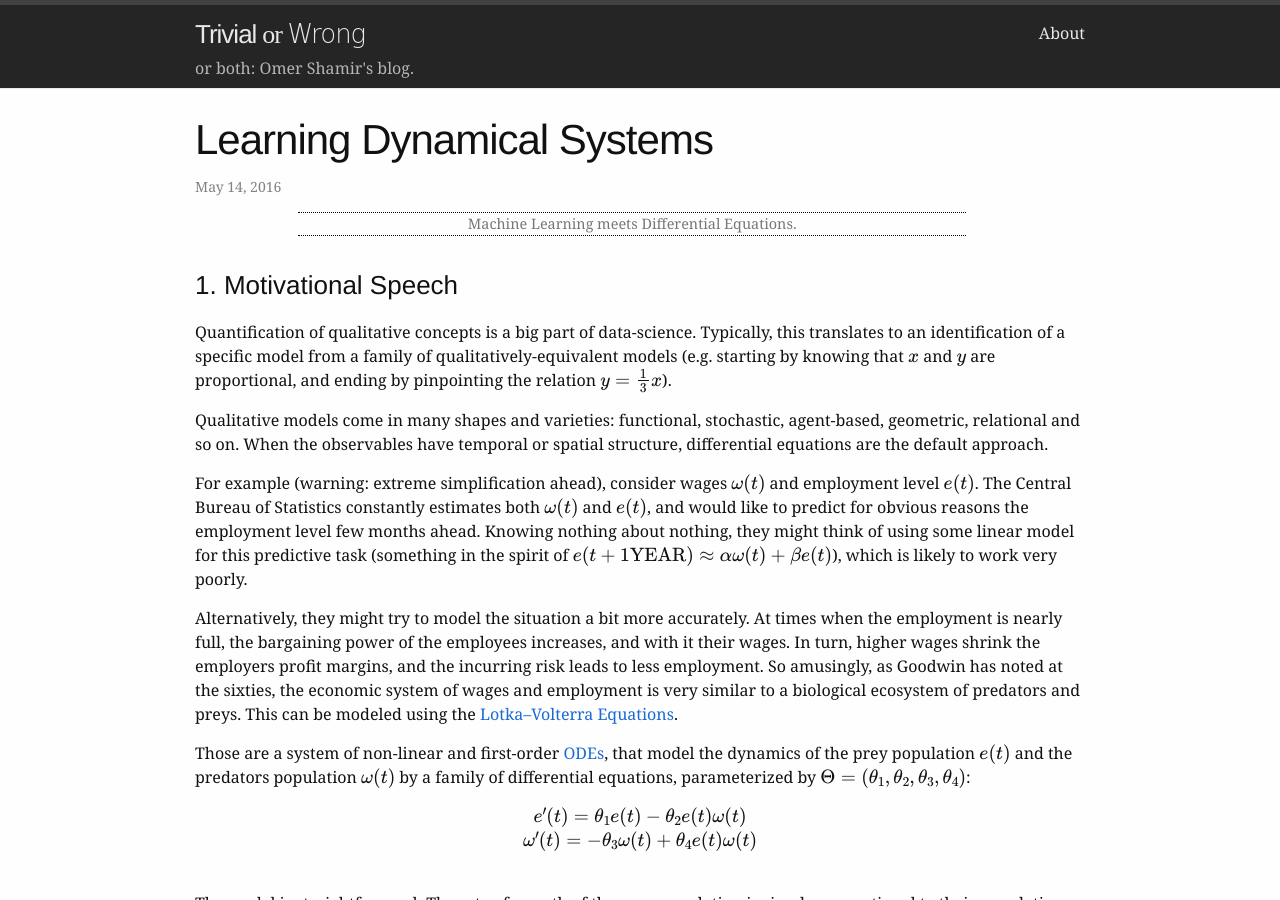
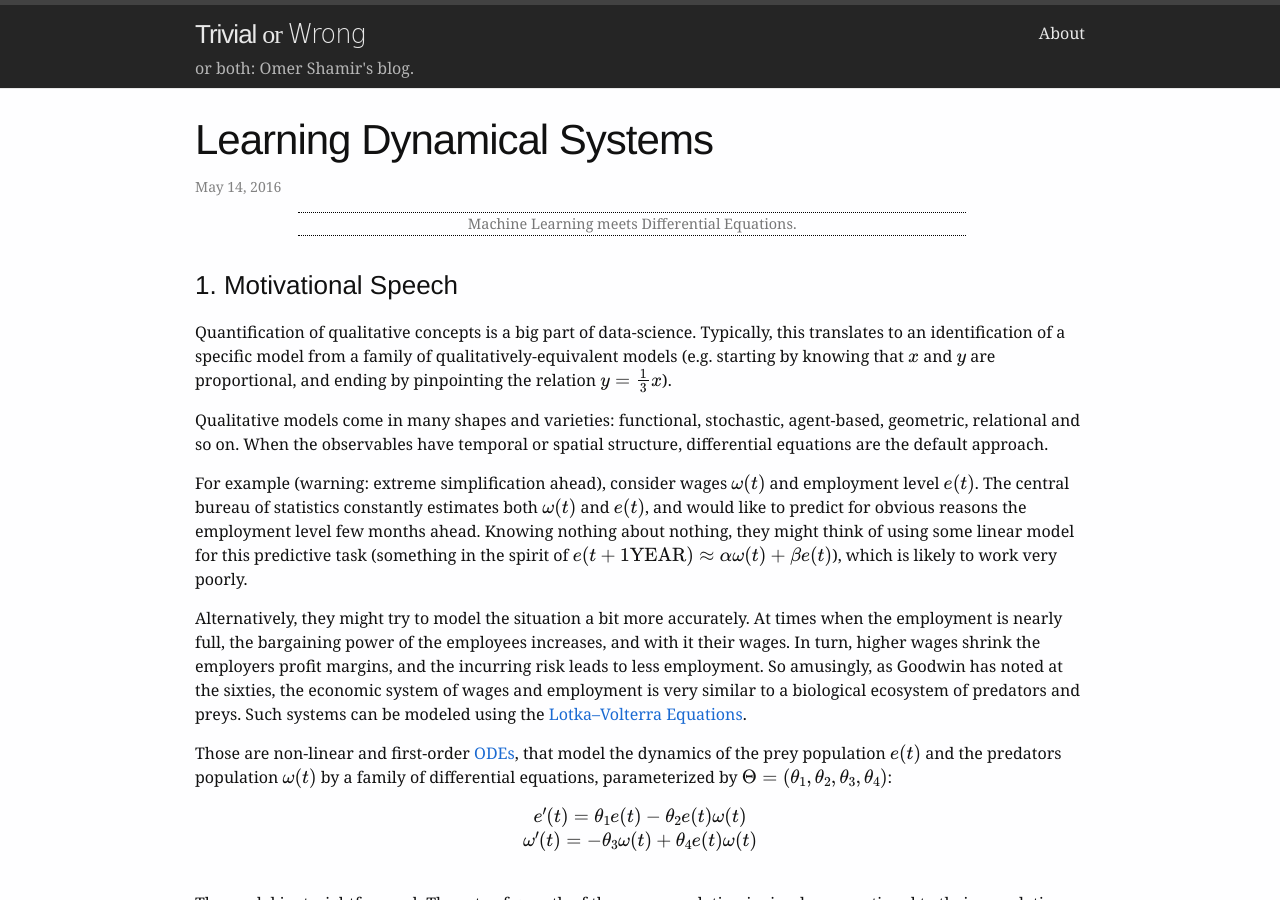
Before and after one commit to omersha/omersha.github.io, a Jekyll site: the page built from _posts/2016-05-14-learning-dynamical-systems.md, in a window 1280 px wide and 900 px high. Built offline with Jekyll 4.4.1, drawn with Linux system fonts in a browser that asks for light colours; some web fonts are replaced; formulas are drawn with MathJax 3; some of the changed text lies outside the part shown.

Commit message:
Minor editing

```diff
--- a/_posts/2016-05-14-learning-dynamical-systems.md
+++ b/_posts/2016-05-14-learning-dynamical-systems.md
@@ -16,7 +16,7 @@ agent-based, geometric, relational and so on. When the observables have
 temporal or spatial structure, differential equations are the default approach.
 
 For example (warning: extreme simplification ahead), consider wages $\omega(t)$
-and employment level $e(t)$. The Central Bureau of Statistics constantly
+and employment level $e(t)$. The central bureau of statistics constantly
 estimates both $\omega(t)$ and $e(t)$, and would like to predict for obvious
 reasons the employment level few months ahead. Knowing nothing about
 nothing, they might think of using some linear model for this predictive
@@ -28,11 +28,11 @@ times when the employment is nearly full, the bargaining power of the employees
 increases, and with it their wages. In turn, higher wages shrink the employers
 profit margins, and the incurring risk leads to less employment. So amusingly,
 as Goodwin has noted at the sixties, the economic system of wages and employment is
-very similar to a biological ecosystem of predators and preys. This can be modeled
+very similar to a biological ecosystem of predators and preys. Such systems can be modeled
 using the [Lotka–Volterra
 Equations](https://en.wikipedia.org/wiki/Lotka%E2%80%93Volterra_equations).
 
-Those are a system of non-linear and first-order
+Those are non-linear and first-order
 [ODEs](https://en.wikipedia.org/wiki/Ordinary_differential_equation), that
 model the dynamics of the prey population $e(t)$ and the predators population
 $\omega(t)$ by a family of differential equations, parameterized by
@@ -290,9 +290,9 @@ and the Hessian matrix is given by -
 <center>$\frac{\partial}{\partial\eta}\Psi(\eta)_{(k,l)}\propto\sum_t[(y(t)-x(t,\eta))\frac{\partial^2}{\partial\eta_k\eta_l}x(t,\eta)-\frac{\partial}{\partial\eta_k}x(t,\eta)\frac{\partial}{\partial\eta_l}x(t,\eta)]$</center><br/>
 
 <div>then in order to proceed, $a(t)=x(t,\hat{\eta}_0)$, $b_i(t)=\frac{\partial}{\partial\eta_i}x(t,\hat{\eta}_0)$ and $c_{i,j}(t)=\frac{\partial^2}{\partial\eta_i\partial\eta_j}x(t,\hat{\eta}_0)$ are required. Either way, note that this eventually gives $\frac{\partial}{\partial\eta}\Psi(\hat{\eta}_0)$, and not the inverse, so an
-additional step of some back-substitutions should be done. In the paper, it is suggested to compute them by integration.</div><br/>
+additional step of some back-substitutions should be done.</div><br/>
 
-The values of $a(t)$ are obtained by the initial-value problem the comes from
+In the paper, it is suggested to compute them by integration. The values of $a(t)$ are obtained by the initial-value problem the comes from
 the dynamic equation:
 
 $$\frac{\partial}{\partial t}a(t)=F(a(t),\hat{\eta}_0)$$
```
Also changed, not shown: other parts of _posts/2016-05-14-learning-dynamical-systems.md (+14 -14 lines).
